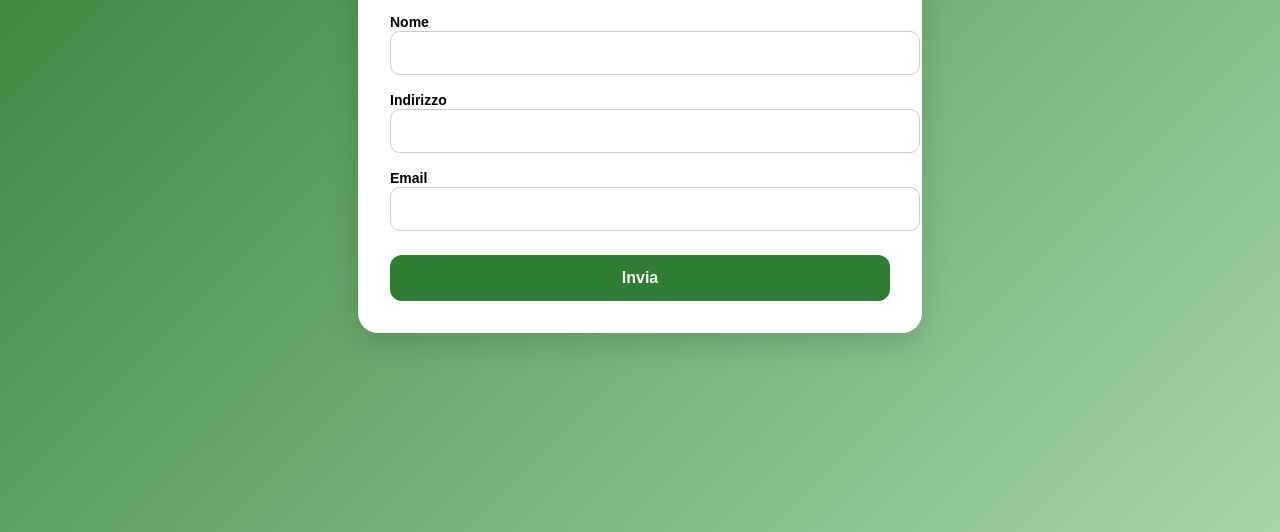
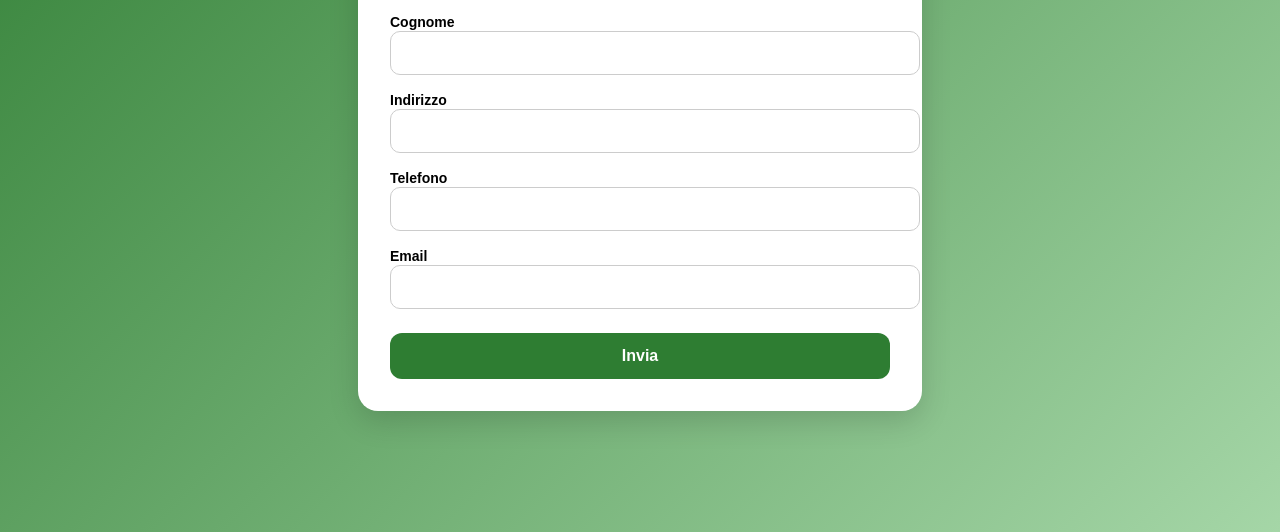
Before and after one commit to stambecco21/don-gustavo, a plain HTML site: page index.html in a window 1280 px wide. Shown: the part 316-848 px from the top of the page. Drawn offline with Linux system fonts and the light colour scheme.

Commit message:
landing page

```diff
--- a/index.html
+++ b/index.html
@@ -91,8 +91,18 @@
         </div>
 
         <div>
+          <label for="cognome">Cognome</label>
+          <input type="text" id="cognome" name="cognome" required />
+        </div>
+
+        <div>
           <label for="indirizzo">Indirizzo</label>
           <input type="text" id="indirizzo" name="indirizzo" required />
+        </div>
+
+        <div>
+          <label for="telefono">Telefono</label>
+          <input type="tel" id="telefono" name="telefono" required />
         </div>
 
         <div>
```
